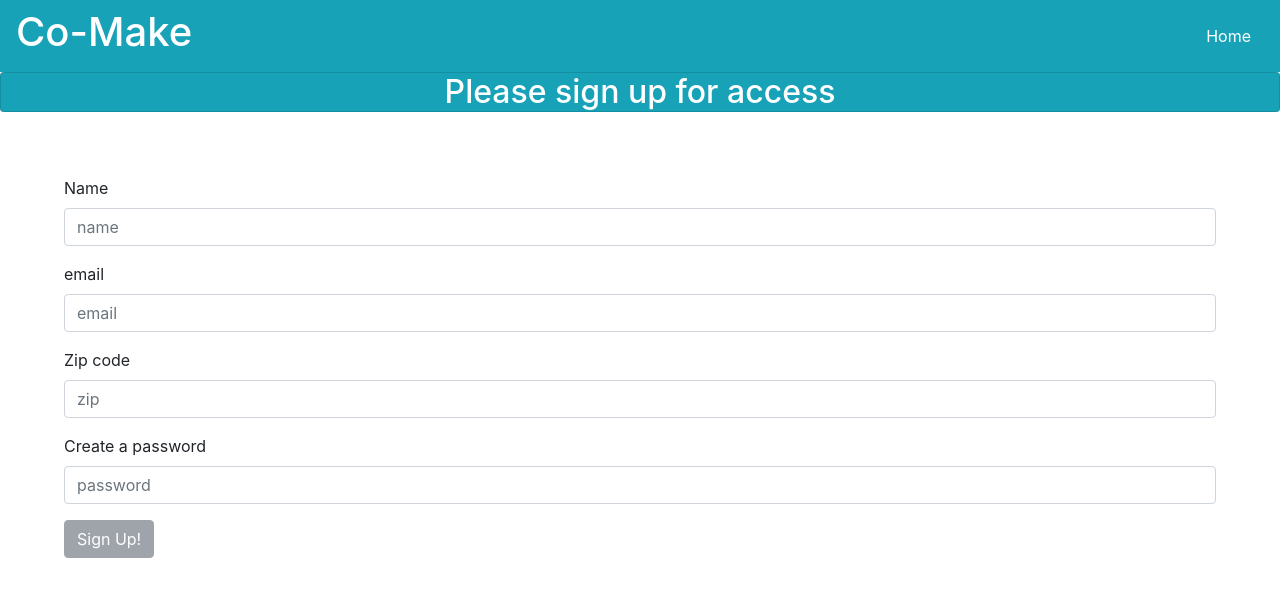
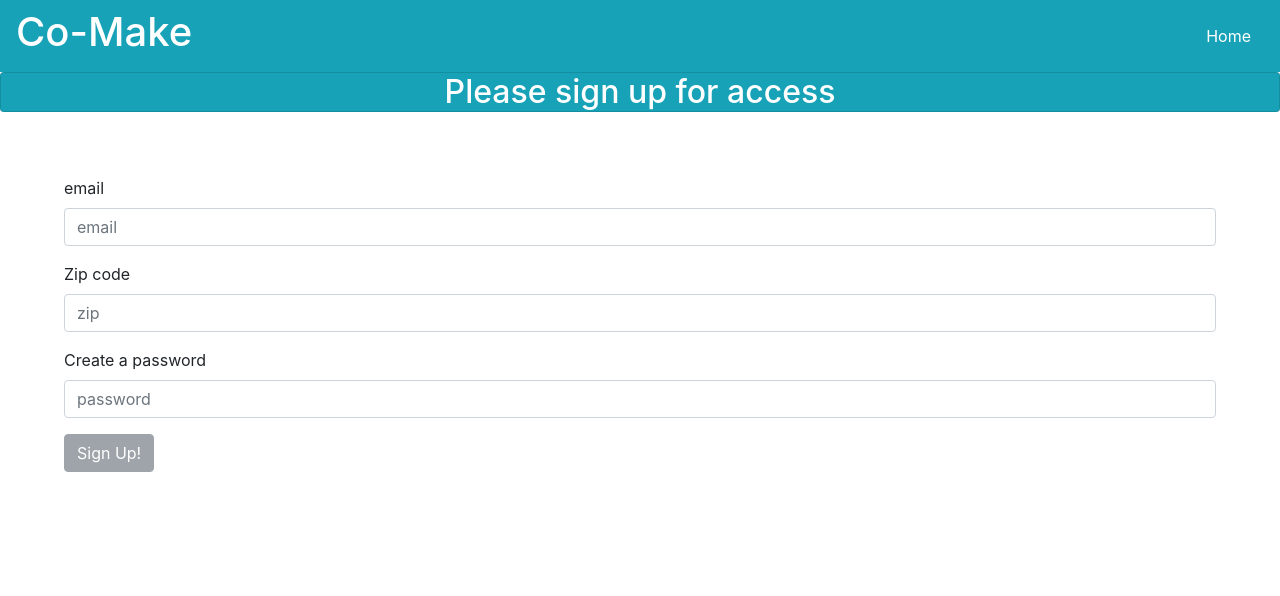
Before and after one commit to Build-Week-Co-Make-2/front-end, a React (Create React App) app: page /signup in a window 1280 px wide. Shown: the top 596 px of the page. Built offline with nearby package versions, Linux system fonts and the light colour scheme.

Commit message:
Initial commit

```diff
--- a/src/components/SignupForm.js
+++ b/src/components/SignupForm.js
@@ -6,13 +6,13 @@ import * as yup from 'yup';
 const SignupForm = props => {
     const [buttonDisabled, setButtonDisabled] = useState(true);
     const [formData, setFormData] = useState({
-        name: "",
+        // name: "",
         email: "",
         password: "",
         zip: ""
     })
     const schema = yup.object().shape({
-        name: yup.string().required("Name is required").min(2),
+        // name: yup.string().required("Name is required").min(2),
         email: yup.string().required("email is required"),
         zip: yup.string().required("Must enter a valid zip").min(5),
         password: yup.string().required("Please enter a password").min(6)
@@ -48,16 +48,16 @@ const SignupForm = props => {
                     event.preventDefault();
                    submit();
                     setFormData({
-                    name: "",
+                    // name: "",
         email: "",
         password: "",
         zip: ""})
 
     }} style={{margin: "5%"}}>
-        <FormGroup>
+        {/* <FormGroup>
             <Label for="name">Name</Label>
             <Input name="name"id="name" placeholder="name" value={formData.name} onChange={handleChanges}/>
-        </FormGroup>
+        </FormGroup>  */}
         <FormGroup>
             <Label for="email">email</Label>
             <Input type="email" name="email" placeholder="email" value={formData.email} onChange={handleChanges}/>
```
